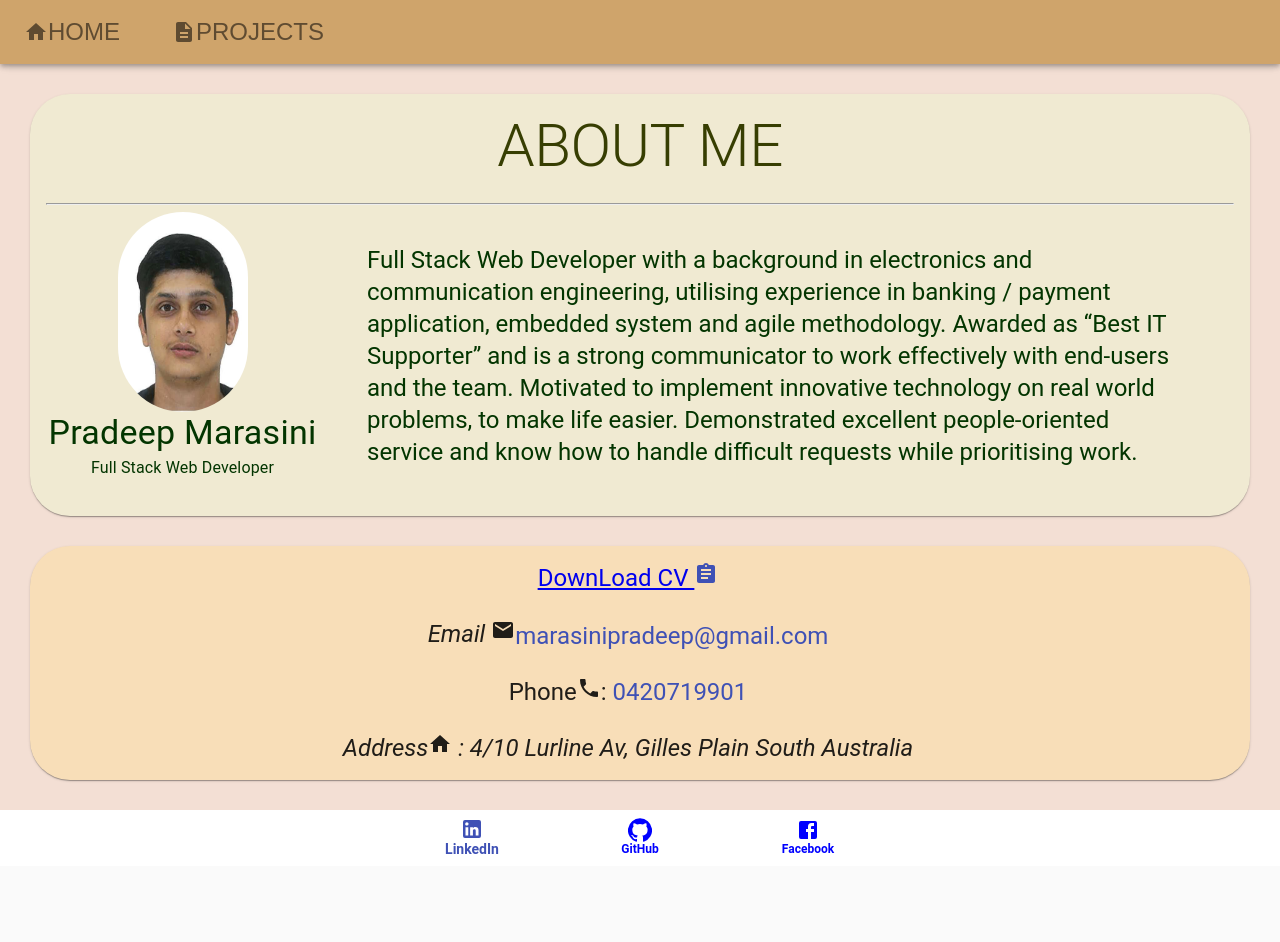
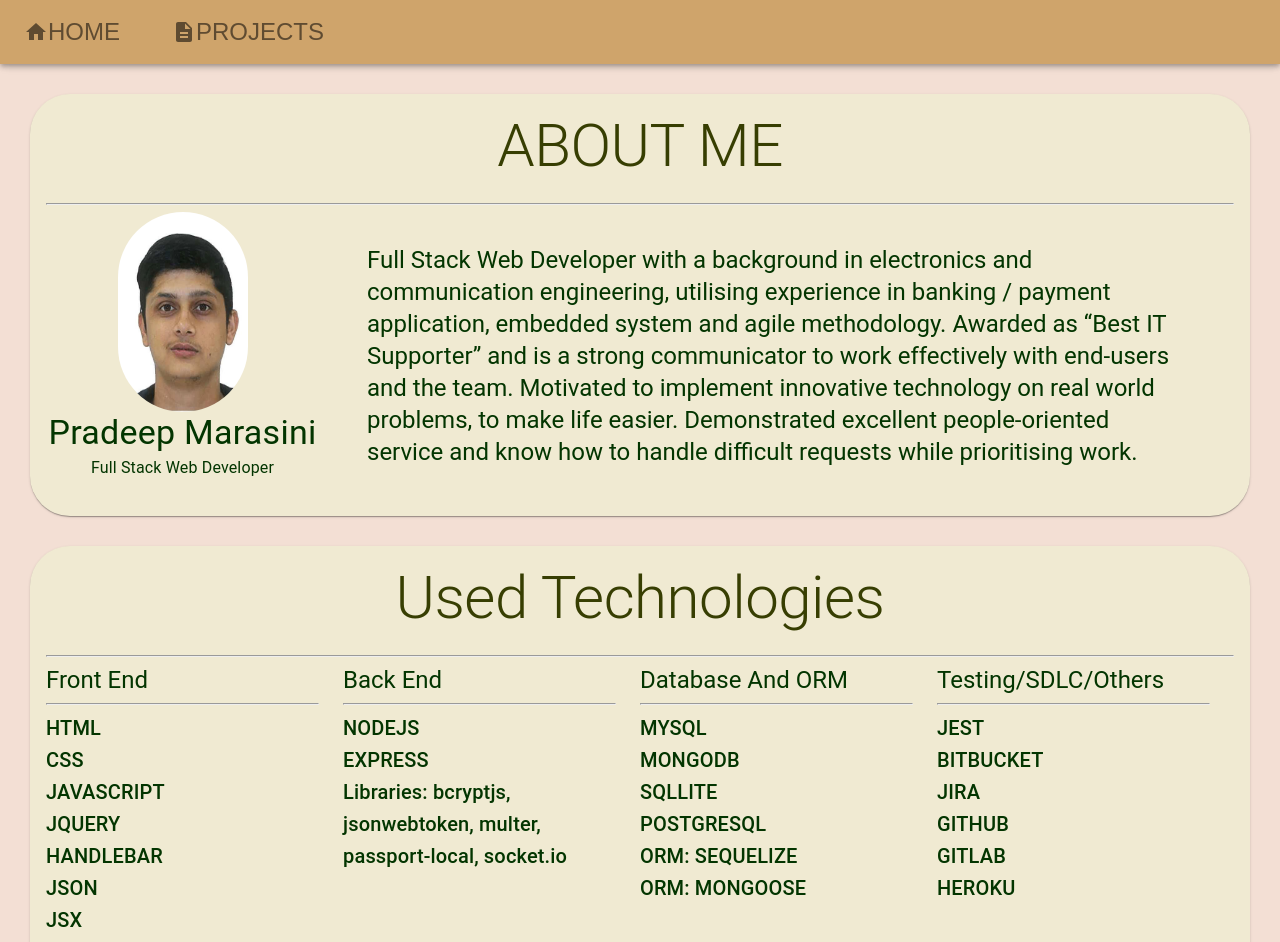
Before and after one commit to marasinipradeep/pradeep-marasini-react-portfolio, a React (Create React App) app in the folder client/: page / in a window 1280 px wide. Shown: the top 942 px of the page. Before the commit the page ends 866 px from the top, so only its background shows below. Built offline with nearby package versions, Linux system fonts and the light colour scheme.

Commit message:
Added technologies section

```diff
--- a/client/src/Components/Pages/Home.js
+++ b/client/src/Components/Pages/Home.js
@@ -3,6 +3,7 @@ import Navbar from "../Navbar/Navbar"
 import Footer from "../Footer/Footer"
 import AboutMe from "../AboutMe/AboutMe"
 import ContactMe from "../ContactMe/ContactMe"
+import UsedTechnologies from "../UsedTechnologies/UsedTechnologies"
 
 import { Paper, Grid, makeStyles, Typography, Box, Container } from '@material-ui/core';
 
@@ -19,6 +20,8 @@ export default function Home() {
         <div className={classes.root}>
            <Navbar/>
            <AboutMe/>
+           <UsedTechnologies/>
+
            <ContactMe/>
            <Footer />
         </div>
--- /dev/null
+++ b/client/src/Components/UsedTechnologies/UsedTechnologies.js
@@ -0,0 +1,123 @@
+import React, { useState } from 'react';
+import { Paper, Grid, makeStyles, Typography, Box, Container } from '@material-ui/core';
+
+//Import profile image
+import portfolio from "../Images/pradeepPhoto.jpg"
+
+//Using custom css
+const useStyles = makeStyles((theme) => ({
+    root: {
+        flexGrow: 1,
+    },
+    paper: {
+        padding: theme.spacing(2),
+        margin: '30px',
+        maxWidth: "auto",
+        backgroundColor: "#f0ead2",
+        color: "#033500",
+        borderRadius: "40px"
+    },
+
+
+    aboutMeTitle: {
+        textAlign: "center",
+        color: "#373e02",
+
+    },
+    aboutMe: {
+        textAlign: "left"
+
+    }
+}));
+
+export default function UsedTechnologies() {
+
+    const classes = useStyles();
+
+    //Setting state
+    const [title, setTitle] = useState("Used Technologies")
+    const [frontEndTechnologies, setfrontEndTechnologies] = useState(
+        [
+            "HTML",
+            "CSS",
+            "JAVASCRIPT",
+            "JQUERY",
+            "HANDLEBAR",
+            "JSON",
+            "JSX",
+            "REACT", "BOOTSTRAP", "MATERIAL UI",
+
+        ])
+    const [backEndTechnologies, setbackEndTechnologies] = useState(
+        [
+            "NODEJS",
+            "EXPRESS",
+            "Libraries: bcryptjs, jsonwebtoken, multer, passport-local, socket.io"
+        ])
+
+    const [databaseTechnologies, setdatabaseTechnologies] = useState(
+        [
+            "MYSQL",
+            "MONGODB",
+            "SQLLITE",
+            "POSTGRESQL",
+            "ORM: SEQUELIZE",
+            "ORM: MONGOOSE",
+        ])
+
+    const [testingTechnologies, settestingTechnologies] = useState(
+        [
+            "JEST",
+            "BITBUCKET",
+            "JIRA",
+            "GITHUB",
+            "GITLAB",
+            "HEROKU"
+        ])
+
+    return (
+
+        <div className={classes.root}>
+            <Paper className={classes.paper}>
+                <Typography variant="h2" className={classes.aboutMeTitle} gutterBottom >{title}</Typography>
+                <hr />
+                <Grid item xs container spacing={3}>
+                    <Grid item xs={12} md={3} className={classes.aboutMe}>
+                        <Typography variant="h5">Front End</Typography>
+                        <hr />
+                        {frontEndTechnologies.map(technology => (
+                            <Typography variant="h6">{technology}</Typography>
+                        ))}
+
+
+                    </Grid>
+
+                    <Grid item xs={12} md={3}>
+                        <Typography variant="h5" >Back End</Typography>
+                        <hr />
+                        {backEndTechnologies.map(technology => (
+                            <Typography variant="h6">{technology}</Typography>
+                        ))}
+                    </Grid>
+
+                    <Grid item xs={12} md={3}>
+                        <Typography variant="h5" >Database And ORM</Typography>
+                        <hr />
+                        {databaseTechnologies.map(technology => (
+                            <Typography variant="h6">{technology}</Typography>
+                        ))}
+                    </Grid>
+
+                    <Grid item xs={12} md={3}>
+                        <Typography variant="h5" >Testing/SDLC/Others</Typography>
+                        <hr />
+                        {testingTechnologies.map(technology => (
+                            <Typography variant="h6">{technology}</Typography>
+                        ))}
+                    </Grid>
+                </Grid>
+
+            </Paper>
+        </div>
+    );
+}
```
Also changed, not shown: client/src/Components/AboutMe/AboutMe.js (+4 -3 lines), client/src/Components/Cards/Cards.js (+11 -11 lines).
